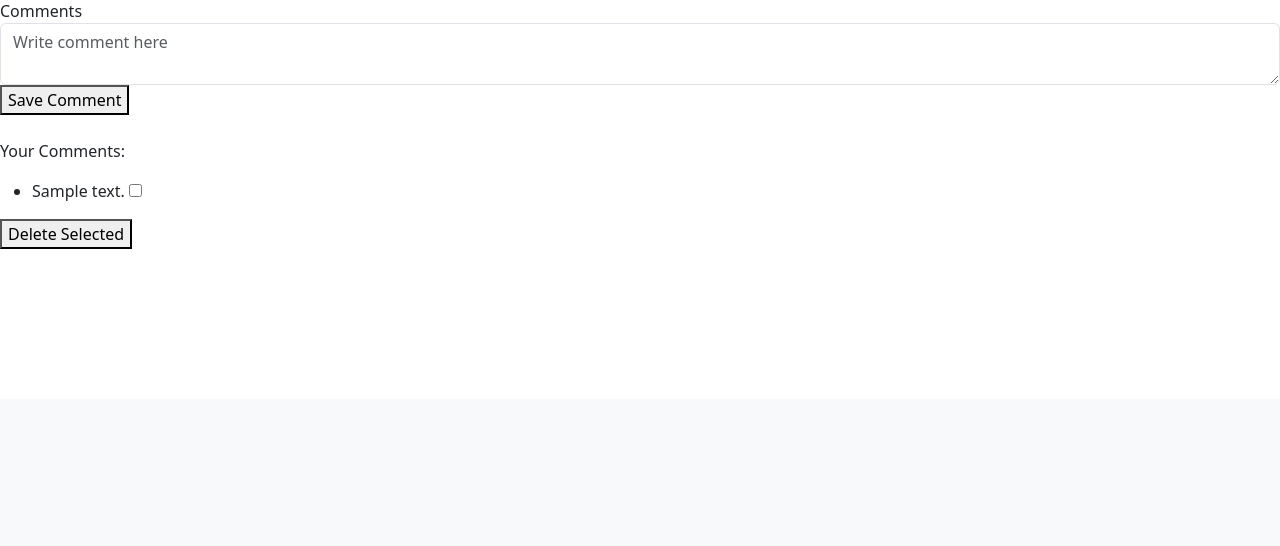
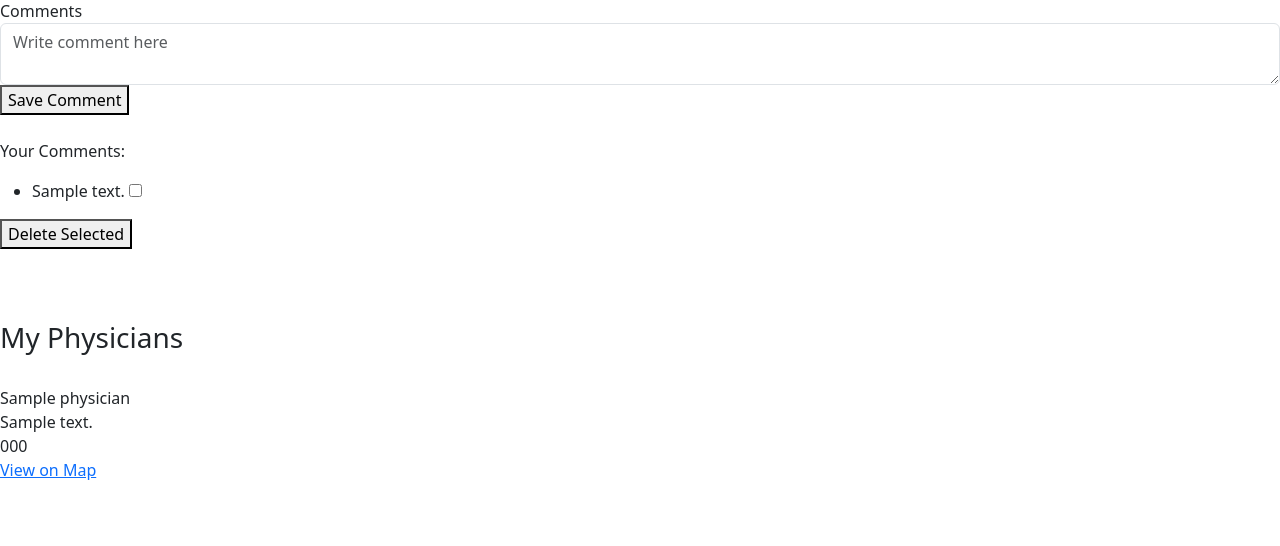
Before and after one commit to BWuthrich06/My_Health_Project, a Flask app: page /profile in a window 1280 px wide. Shown: the part 401-947 px from the top of the page. Before the commit the page ends 650 px from the top, so only its background shows below. Run offline with Flask 2, Linux system fonts and the light colour scheme; the visitor is signed in with stand-in values (Sample User, id 1); tables that the repository leaves empty hold one stand-in row (values such as "Sample post").

Commit message:
Physician add button working

```diff
--- a/server.py
+++ b/server.py
@@ -127,6 +127,7 @@ def main_profile():
         all_user_conditions = sorted(all_user_conditions, key=lambda x: x.condition.title)
 
         saved_physicians = crud.get_physicians_by_user_id(user_id)
+        print(saved_physicians)
 
         return render_template("profile.html", name=name, all_user_conditions=all_user_conditions, saved_physicians=saved_physicians)
 
@@ -450,8 +451,7 @@ def add_physician():
     """Add physician to user profile."""
 
     #Data sent over from fetch request.
-    place_id = request.json.get("placeID")
-    print(place_id)
+    place_id = request.json.get("place_id")
     name = request.json.get("name")
     address = request.json.get("address")
     phone = request.json.get("phone")
@@ -482,7 +482,7 @@ def add_physician():
     db.session.commit()
     flash("Physician has been successfully added.")
 
-    return {"message": "Condition has been successfully added."}
+    return jsonify ({"message": "Condition has been successfully added."})
 
 
 
--- a/static/physicians.js
+++ b/static/physicians.js
@@ -79,17 +79,6 @@ findPhysicianButton.addEventListener('click', async (evt) => {
 
                                     //Call function that renders result to webpage
                                     let result = physicianResults(relDetails);
-
-                                    //Create add physician button for each entry
-                                    const physicianButton = document.createElement('button');
-                                    physicianButton.id = relDetails.place_id;
-                                    physicianButton.classList.add('addPhysician');
-                                    physicianButton.innerText = "+ Add";
-                                    individualDetail.appendChild(physicianButton);
-
-                                    physicianButton.addEventListener('click', () => {
-                                        addPhysician(relDetails);
-                                    });
                                 };
                         };
 
@@ -279,21 +268,23 @@ function physicianResults(relDetails) {
     physicianButton.classList.add('addPhysician');
     physicianButton.innerText = "+ Add";
     individualDetail.appendChild(physicianButton);
+
+    physicianButton.addEventListener('click', () => {
+        addPhysician(relDetails);
+    })
 };
-
 
 
 function addPhysician(relDetails) {
 //Add physician to user profile page
 
     const data = {
-        placeId : relDetails.place_id,
+        place_id : relDetails.place_id,
         name: relDetails.name,
         address: relDetails.address,
         phone: relDetails.phone,
         url: relDetails.url
     }
-    console.log(data)
 
     fetch('/add_physician', {
         method: "POST",
--- a/templates/profile.html
+++ b/templates/profile.html
@@ -57,6 +57,21 @@
   {% endfor %}
 {% endif %}
 
+<div id="physician_results">
+{% if saved_physicians %}
+  <h3>My Physicians</h3><br>
+  {% for physician in saved_physicians %}
+    <p>{{ physician.name }}<br>
+    {{ physician.address }}<br>
+    {{ physician.phone }}<br>
+    <a href="{{ physician.url }}">View on Map</a></p><br><br>
+  {% endfor %}
+
+{% else %}
+  <h3>No Saved Physicians</h3>
+{% endif %}
+
+</div>
 
 <script src="/static/comments.js"></script>
 
```
